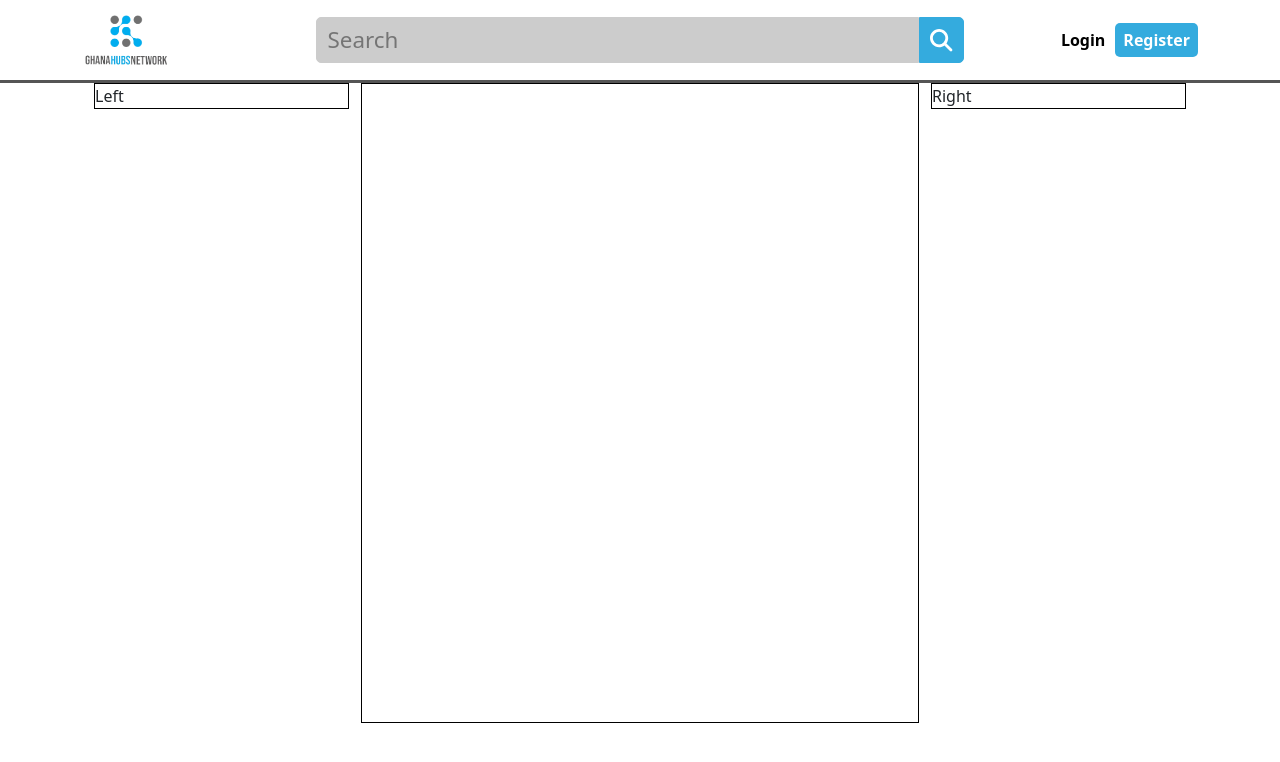
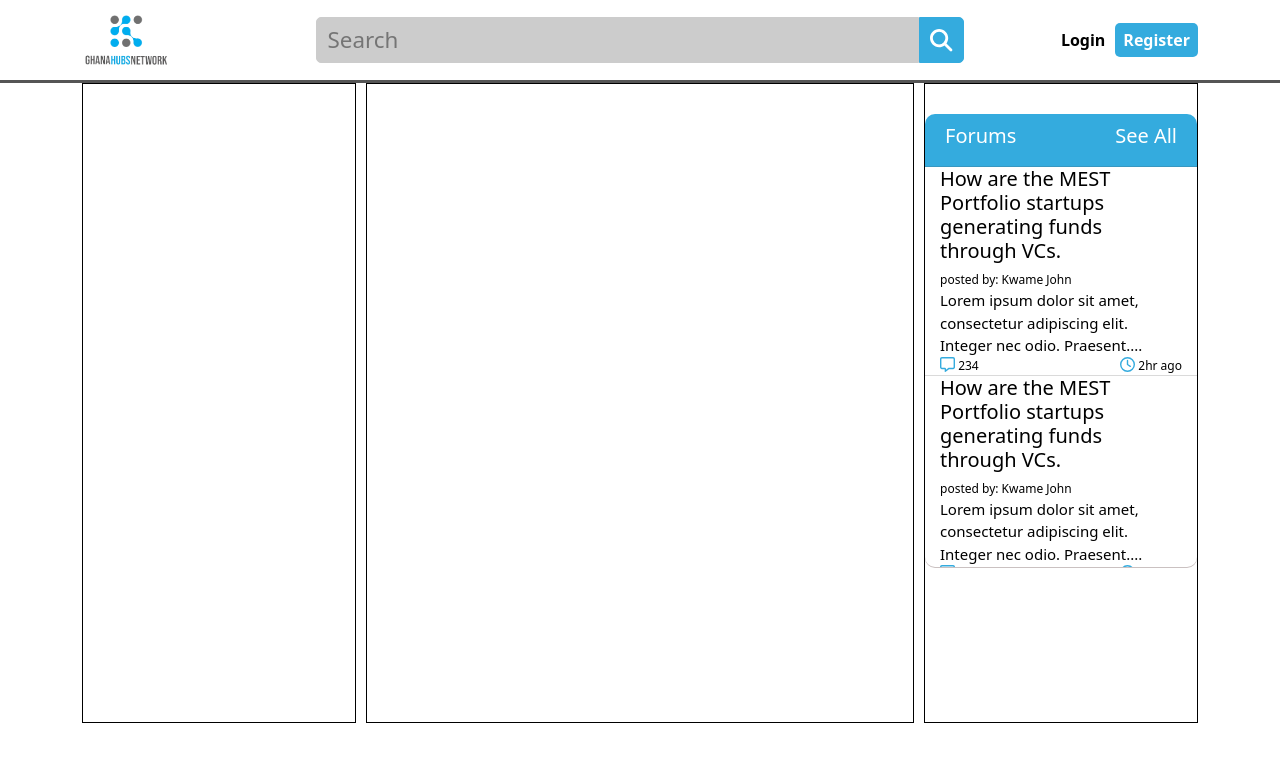
Before and after one commit to lemontech222/GHNHackathon2022, a React (Create React App) app in the folder frontend/: page / in a window 1280 px wide. Shown: the top 762 px of the page. Built offline with nearby package versions, Linux system fonts and the light colour scheme; no server answers.

Commit message:
Forums components created

```diff
--- a/frontend/src/components/Common/Forum/Forums.jsx
+++ b/frontend/src/components/Common/Forum/Forums.jsx
@@ -0,0 +1,95 @@
+import { ForumsWrapper } from './Forums.styles';
+import { FontAwesomeIcon } from '@fortawesome/react-fontawesome';
+import { faClock, faMessage } from '@fortawesome/free-regular-svg-icons';
+
+const Forums = () => {
+  return (
+    <ForumsWrapper>
+      <div className="forums-header">
+        <h1>Forums</h1>
+        <a href="#">
+          <h3>See All</h3>
+        </a>
+      </div>
+      <div className="forums">
+        <div className="forum-wrapper">
+          <h3 className="forum-title">
+            How are the MEST Portfolio startups generating funds through VCs.
+          </h3>
+          <p className="forum-author">posted by: Kwame John</p>
+          <p className="forum-body">
+            Lorem ipsum dolor sit amet, consectetur adipiscing elit. Integer nec
+            odio. Praesent....
+          </p>
+          <div className="forum-extras">
+            <p className="forum-comments">
+              <FontAwesomeIcon icon={faMessage} color="#34abde" fontSize={15} />{' '}
+              234
+            </p>
+            <p className="forum-duration">
+              {' '}
+              <FontAwesomeIcon
+                icon={faClock}
+                color="#34abde"
+                fontSize={15}
+              />{' '}
+              2hr ago
+            </p>
+          </div>
+        </div>
+        <div className="forum-wrapper">
+          <h3 className="forum-title">
+            How are the MEST Portfolio startups generating funds through VCs.
+          </h3>
+          <p className="forum-author">posted by: Kwame John</p>
+          <p className="forum-body">
+            Lorem ipsum dolor sit amet, consectetur adipiscing elit. Integer nec
+            odio. Praesent....
+          </p>
+          <div className="forum-extras">
+            <p className="forum-comments">
+              <FontAwesomeIcon icon={faMessage} color="#34abde" fontSize={15} />{' '}
+              234
+            </p>
+            <p className="forum-duration">
+              {' '}
+              <FontAwesomeIcon
+                icon={faClock}
+                color="#34abde"
+                fontSize={15}
+              />{' '}
+              2hr ago
+            </p>
+          </div>
+        </div>
+        <div className="forum-wrapper">
+          <h3 className="forum-title">
+            How are the MEST Portfolio startups generating funds through VCs.
+          </h3>
+          <p className="forum-author">posted by: Kwame John</p>
+          <p className="forum-body">
+            Lorem ipsum dolor sit amet, consectetur adipiscing elit. Integer nec
+            odio. Praesent....
+          </p>
+          <div className="forum-extras">
+            <p className="forum-comments">
+              <FontAwesomeIcon icon={faMessage} color="#34abde" fontSize={15} />{' '}
+              234
+            </p>
+            <p className="forum-duration">
+              {' '}
+              <FontAwesomeIcon
+                icon={faClock}
+                color="#34abde"
+                fontSize={15}
+              />{' '}
+              2hr ago
+            </p>
+          </div>
+        </div>
+      </div>
+    </ForumsWrapper>
+  );
+};
+
+export default Forums;
--- a/frontend/src/components/Common/Forum/Forums.styles.jsx
+++ b/frontend/src/components/Common/Forum/Forums.styles.jsx
@@ -0,0 +1,110 @@
+import styled from 'styled-components';
+
+export const ForumsWrapper = styled.div`
+  width: 100%;
+  min-height: ${({ height }) => (height ? height + 'vh' : '0')};
+  background: #ffffff;
+  margin-top: 30px;
+  border-radius: 10px;
+  box-shadow: 0px 1px 0px 0px #cac1c1;
+  display: flex;
+  flex-direction: column;
+  align-items: ${({ align }) => (align ? align : 'flex-start')};
+
+  & .forums-header {
+    width: 100%;
+    min-height: 50px;
+    background: #34abde;
+    color: #ffffff;
+    border-top-right-radius: 10px;
+    border-top-left-radius: 10px;
+    border-bottom: 1px solid rgba(72, 72, 72, 0.2);
+    padding: 10px 20px;
+    display: flex;
+    justify-content: space-between;
+    align-items: center;
+  }
+
+  & h1,
+  h2,
+  h3 {
+    font-size: 20px;
+    color: #ffffff;
+  }
+
+  & .forums {
+    width: 100%;
+    height: 400px;
+    overflow-x: hidden;
+    overflow-y: auto;
+  }
+
+  & .forum-wrapper {
+    width: 100%;
+    padding: 0 15px;
+    display: flex;
+    flex-direction: column;
+    align-items: flex-start;
+    justify-content: center;
+    border-bottom: 1px solid rgba(72, 72, 72, 0.2);
+
+    &:hover {
+      cursor: pointer;
+      filter: contrast(0.8);
+      box-shadow: -3px 2px 5px 1px rgba(248, 99, 29, 0.4);
+      -webkit-box-shadow: -3px 2px 5px 1px rgba(248, 99, 29, 0.4);
+      -moz-box-shadow: -3px 2px 5px 1px rgba(248, 99, 29, 0.4);
+    }
+  }
+
+  & .forum-title {
+    width: 100%;
+    font-style: normal;
+    font-weight: ${({ fontWeight }) => (fontWeight ? fontWeight : '500')};
+    font-size: ${({ fontSize }) => (fontSize ? fontSize + 'px' : '20px')};
+    color: ${({ color }) => (color ? color : '#000000')};
+  }
+
+  & .forum-author {
+    font-style: normal;
+    font-weight: ${({ fontWeight }) => (fontWeight ? fontWeight : '400')};
+    font-size: ${({ fontSize }) => (fontSize ? fontSize + 'px' : '12px')};
+    margin: 0;
+
+    color: ${({ color }) => (color ? color : '#000000')};
+  }
+
+  & .forum-body {
+    font-style: normal;
+    font-weight: ${({ fontWeight }) => (fontWeight ? fontWeight : '400')};
+    font-size: ${({ fontSize }) => (fontSize ? fontSize + 'px' : '15px')};
+    margin: 0;
+
+    color: ${({ color }) => (color ? color : '#000000')};
+  }
+
+  & .forum-extras {
+    width: 100%;
+    display: flex;
+    justify-content: space-between;
+    align-items: center;
+  }
+
+  & .forum-comments {
+    font-style: normal;
+    font-weight: ${({ fontWeight }) => (fontWeight ? fontWeight : '400')};
+    font-size: ${({ fontSize }) => (fontSize ? fontSize + 'px' : '12px')};
+    margin: 0;
+
+    color: ${({ color }) => (color ? color : '#000000')};
+  }
+
+  & .forum-duration {
+    font-style: normal;
+    font-weight: ${({ fontWeight }) => (fontWeight ? fontWeight : '400')};
+    font-size: ${({ fontSize }) => (fontSize ? fontSize + 'px' : '12px')};
+    margin: 0;
+
+    color: ${({ color }) => (color ? color : '#000000')};
+  }
+`;
--- a/frontend/src/components/Common/SideBar/index.jsx
+++ b/frontend/src/components/Common/SideBar/index.jsx
@@ -1,12 +1,7 @@
-import Container from 'react-bootstrap/Container';
 import { SideBarWrapper } from './SideBar.styles';
 
 const SideBar = (props) => {
-  return (
-    <Container>
-      <SideBarWrapper>{props.children}</SideBarWrapper>
-    </Container>
-  );
+  return <SideBarWrapper>{props.children}</SideBarWrapper>;
 };
 
 export default SideBar;
--- a/frontend/src/components/pages/Home/Home.jsx
+++ b/frontend/src/components/pages/Home/Home.jsx
@@ -1,6 +1,7 @@
 import React, { useEffect, useState } from 'react';
 import { useTokens } from '../../../context/TokensContext';
 import useRequestResource from '../../../hooks/useRequestResource';
+import Forums from '../../Common/Forum/Forums';
 import SideBar from '../../Common/SideBar';
 import { HomePage } from './Home.style';
 
@@ -18,9 +19,11 @@ const Home = () => {
 
   return (
     <HomePage>
-      <SideBar>Left</SideBar>
+      <SideBar></SideBar>
       <div style={{ border: '1px solid black' }}></div>
-      <SideBar>Right</SideBar>
+      <SideBar>
+        <Forums />
+      </SideBar>
     </HomePage>
   );
 };
--- a/frontend/src/components/pages/Home/Home.style.js
+++ b/frontend/src/components/pages/Home/Home.style.js
@@ -5,4 +5,5 @@ export const HomePage = styled.div`
   min-height: 80vh;
   display: grid;
   grid-template-columns: 1fr 2fr 1fr;
+  gap: 10px;
 `;
--- a/frontend/src/index.css
+++ b/frontend/src/index.css
@@ -1,3 +1,7 @@
 :root{
   --primary-color:#34ABDE;
 }
+
+a {
+  text-decoration: none;
+}
```
